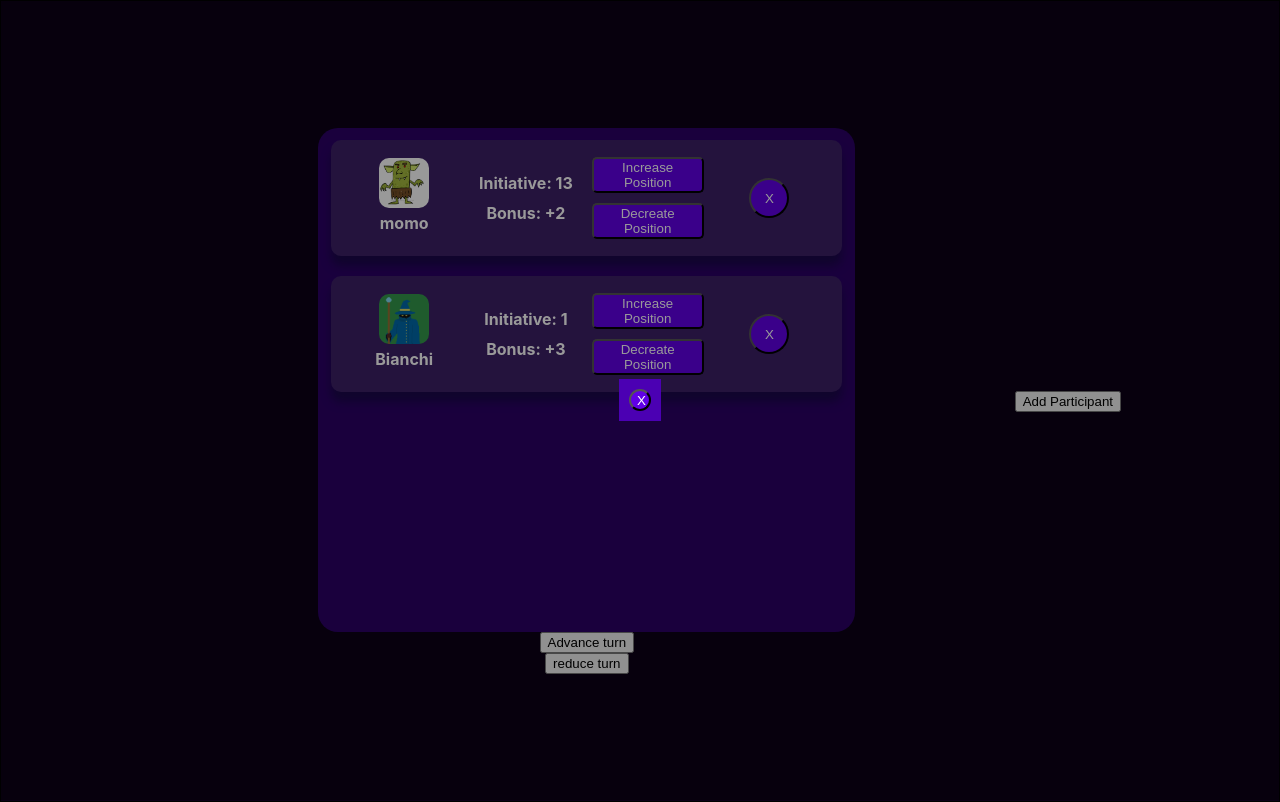
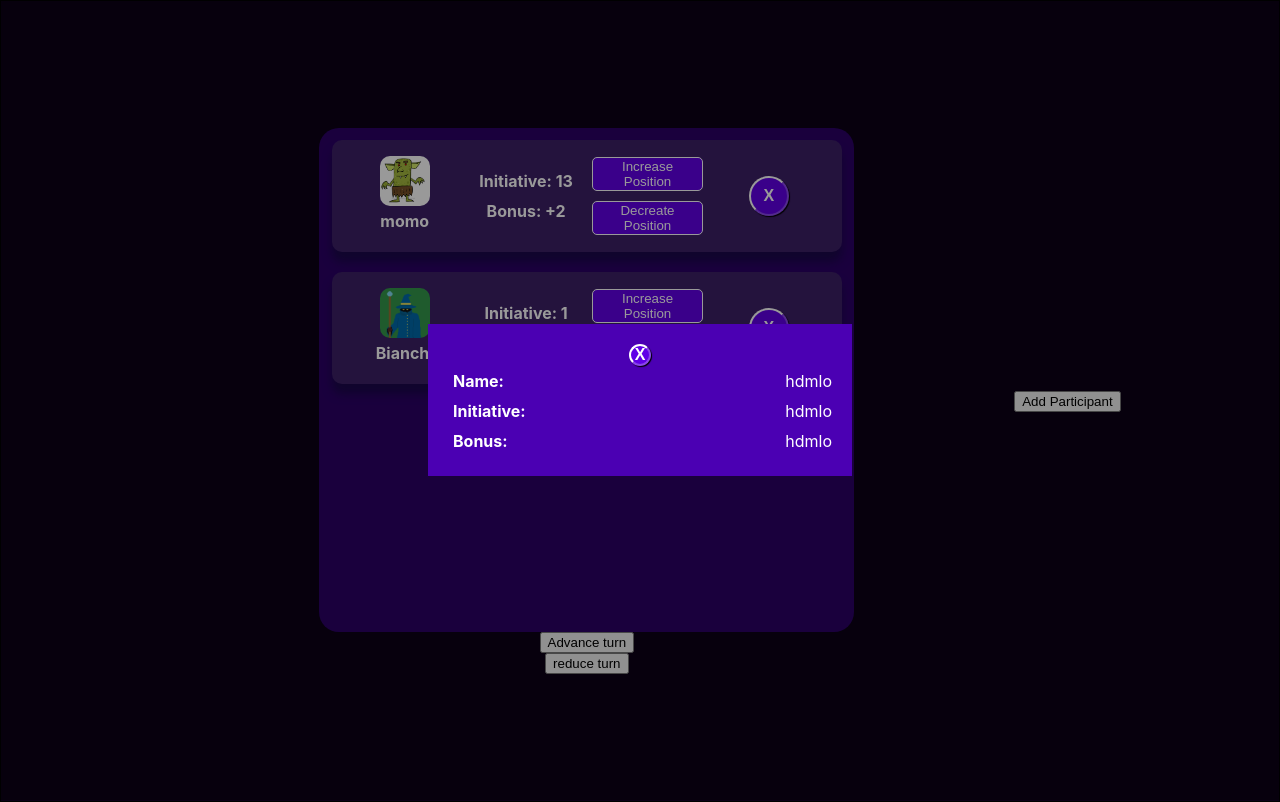
Before and after one commit to ScriptkidHicks/WitchTurnOnline, a React (Create React App) app in the folder witchturnonline/: page /Initiative in a window 1280 px wide. Built offline with nearby package versions, Linux system fonts and the light colour scheme; no server answers.

Commit message:
adding some bits to the add function

```diff
--- a/witchturnonline/src/Components/InitiativeScrollComponents/InitiativeComponents.js
+++ b/witchturnonline/src/Components/InitiativeScrollComponents/InitiativeComponents.js
@@ -8,6 +8,7 @@ import {
   StyledTurnTaker,
 } from "../StyledComponents/InitiativeStyles";
 import {
+  StyledFormInformationRow,
   StyledMoveTurnPositionButton,
   StyledXButton,
 } from "../StyledComponents/MainStyledComponents";
@@ -91,6 +92,18 @@ function AddModal(props) {
         >
           X
         </StyledXButton>
+        <StyledFormInformationRow>
+          <StyledInfoLabel>Name: </StyledInfoLabel>
+          hdmlo
+        </StyledFormInformationRow>
+        <StyledFormInformationRow>
+          <StyledInfoLabel>Initiative: </StyledInfoLabel>
+          hdmlo
+        </StyledFormInformationRow>
+        <StyledFormInformationRow>
+          <StyledInfoLabel>Bonus: </StyledInfoLabel>
+          hdmlo
+        </StyledFormInformationRow>
       </StyledModalInterfaceDiv>
     </StyledModalBackground>
   );
--- a/witchturnonline/src/Components/StyledComponents/InitiativeStyles.js
+++ b/witchturnonline/src/Components/StyledComponents/InitiativeStyles.js
@@ -87,7 +87,8 @@ const StyledModalInterfaceDiv = styled.div`
   flex-direction: column;
   justify-content: center;
   align-items: center;
-  padding: 10px;
+  padding: 20px;
+  min-width: max(30vw, 300px);
 `;
 
 export {
--- a/witchturnonline/src/Components/StyledComponents/MainStyledComponents.js
+++ b/witchturnonline/src/Components/StyledComponents/MainStyledComponents.js
@@ -129,14 +129,43 @@ const StyledXButton = styled.button`
   height: ${(props) => (props.buttonSize ? props.buttonSize : "22px")};
   width: ${(props) => (props.buttonSize ? props.buttonSize : "22px")};
   border-radius: 40px;
+  border: 2px solid;
+  border-color: white ${DarkColorStyles.LightPurpleForeground}
+    ${DarkColorStyles.LightPurpleForeground} white;
+  display: flex;
+  flex-direction: row;
+  justify-content: center;
+  align-items: center;
+  padding: 2px;
+  font-weight: bolder;
+  font-size: 1em;
+
+  box-shadow: 1px 1px 1px black;
+
+  transition: ease all 0.4s;
+
+  :hover {
+    border-color: ${DarkColorStyles.LightPurpleForeground} white white
+      ${DarkColorStyles.LightPurpleForeground};
+    box-shadow: -1px -1px 1px black;
+  }
 `;
 
 const StyledMoveTurnPositionButton = styled.button`
   background-color: ${(props) =>
     props.ButtonColor ? props.ButtonColor : DarkColorStyles.PurpleHighlight};
   color: white;
+  border: 1px solid white;
   border-radius: 5px;
   margin: 5px;
+`;
+
+const StyledFormInformationRow = styled.div`
+  display: flex;
+  flex-direction: row;
+  width: 100%;
+  align-items: center;
+  justify-content: space-between;
 `;
 
 export {
@@ -148,4 +177,5 @@ export {
   StyleableLimitedInput,
   StyledXButton,
   StyledMoveTurnPositionButton,
+  StyledFormInformationRow,
 };
```
